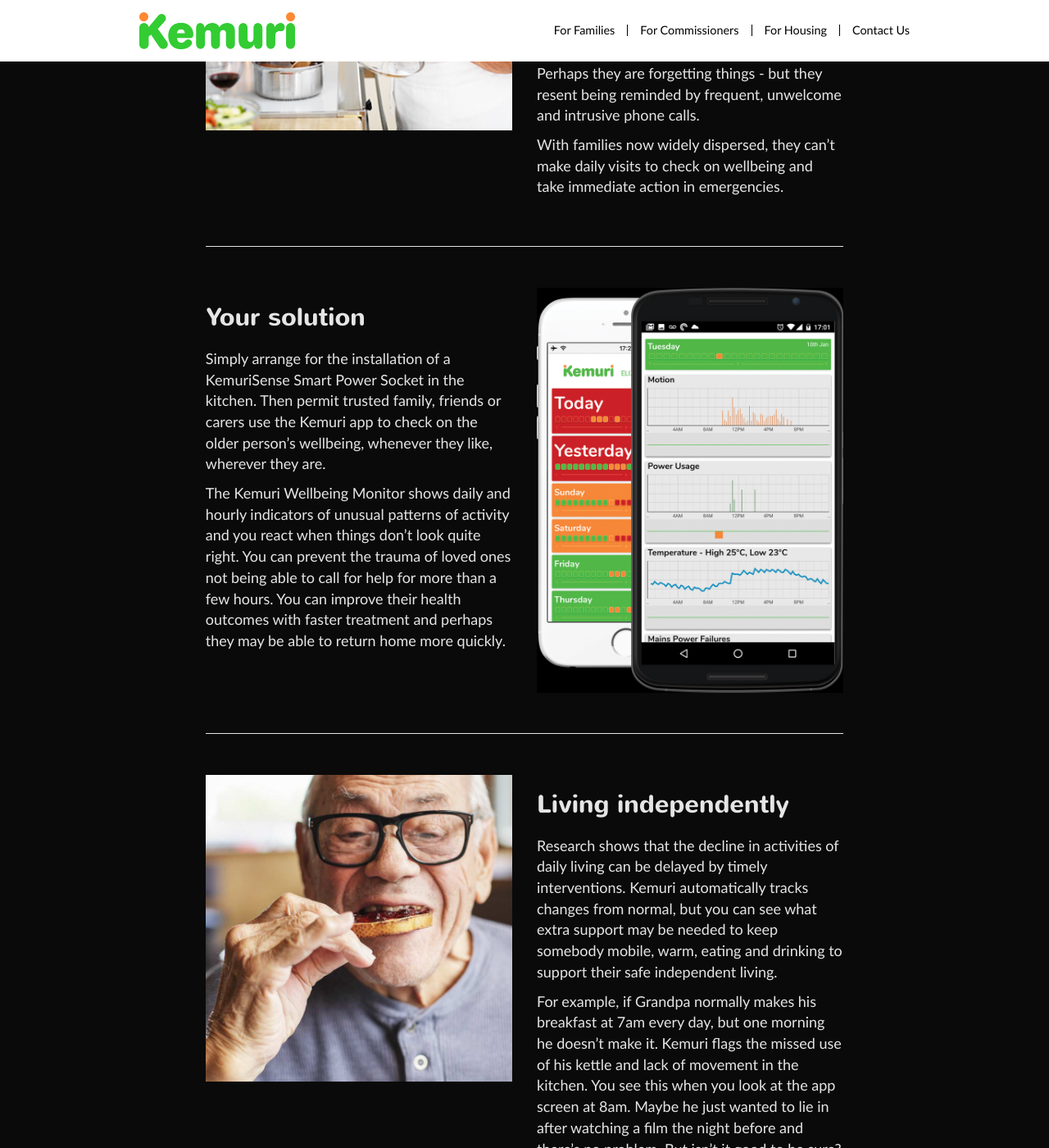
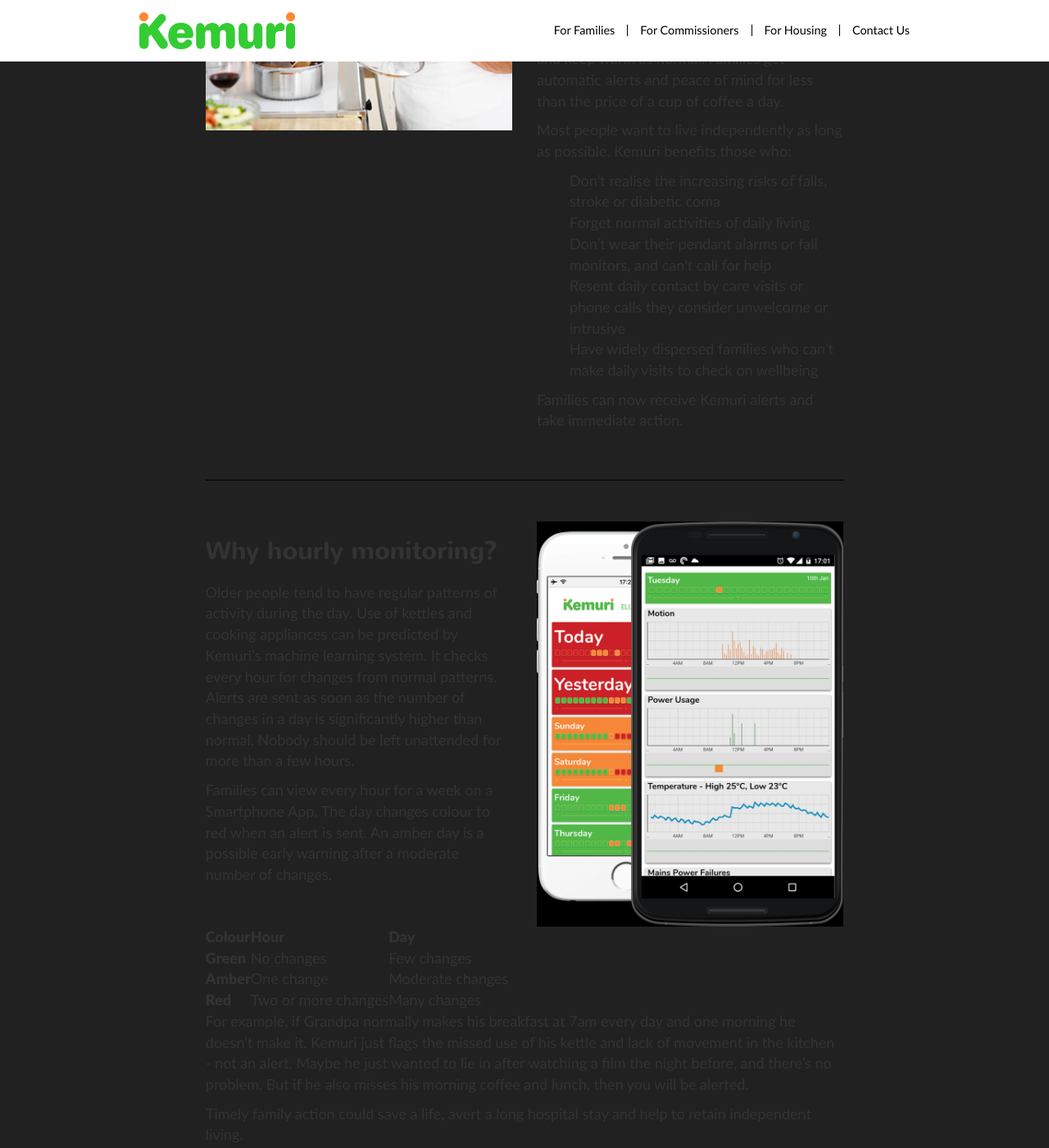
Before and after one commit to intelligentlilli/kemurisense.github.io, a Jekyll site: the page built from telecare-for-family.html, in a window 1280 px wide and 1400 px high, scrolled down 689 px. Shown: the whole window at 82% size. Built offline with Jekyll 4.4.1, drawn with Linux system fonts in a browser that asks for light colours; nearby versions of some CDN libraries; library files that are not in the unit come from our copies; some of the changed text lies outside the part shown.

Commit message:
halfway text change update

```diff
--- a/telecare-for-family.html
+++ b/telecare-for-family.html
@@ -23,7 +23,7 @@
 
 
 
-<div class="section section-black separator" id="the-issue">
+<div class="section section-grey separator" id="the-issue">
   <div class="container featured">
     <div class="row">
       <div class="col-md-10 col-md-push-1">
@@ -32,10 +32,18 @@
             <img width="396" height="420" src="{{ site.baseurl }}/images/kemuri_well-being-396x420.jpg" class="img-responsive wp-post-image" alt="" title="">
           </div>
           <div class="col-md-6">
-            <h2>The Issue</h2>
-            <p>It’s a fact of life that people decline in their old age and that accidents and illness may go undetected for days, or even weeks.  You want to know that your loved ones are safe, healthy and active every day.  Are they moving around, keeping warm, eating and drinking as normal?</p>
-            <p>Perhaps they are proud, and don’t realise the increasing risks of falls, stroke and diabetic coma.  They don’t wear their pendant alarms.  Perhaps they are forgetting things - but they resent being reminded by frequent, unwelcome and intrusive phone calls.
-            <p>With families now widely dispersed, they can’t make daily visits to check  on wellbeing and take immediate action in emergencies. </p>
+            <h2>Who Needs Wellbeing Monitors?</h2>
+            <p>All families with an older generation can benefit from Kemuri.  Families caring for frail or vulnerable people living alone need to identify falls and illness that may otherwise remain undetected for days. </p>
+            <p>Families find out when when loved ones are not able to reach the kitchen, and drink, eat and keep warm as normal.  Families get automatic alerts and peace of mind for less than the price of a cup of coffee a day.</p>
+            <p>Most people want to live independently as long as possible. Kemuri benefits those who:
+              <ul>
+                <li>Don’t realise the increasing risks of falls, stroke or diabetic coma  </li>
+                <li>Forget normal activities of daily living</li>
+                <li>Don’t wear their pendant alarms or fall monitors, and can’t call for help  </li>
+                <li>Resent daily contact by care visits or phone calls they consider unwelcome or intrusive</li>
+                <li>Have widely dispersed families who can’t make daily visits to check on wellbeing</li>
+              </ul>
+            Families can now receive Kemuri alerts and take immediate action.</p>
           </div>
         </div>
       </div>
@@ -44,19 +52,33 @@
 </div>
 
 
-<div class="section section-black separator" id="our-solution">
+<div class="section section-grey separator" id="our-solution">
   <div class="container featured">
     <div class="row">
       <div class="col-md-10 col-md-push-1">
         <div class="row">
           <div class="col-md-6">
-            <h2>Your solution</h2>
-            <p>Simply arrange for the installation of a KemuriSense Smart Power Socket in the kitchen. Then permit trusted family, friends or carers use the Kemuri app to check on the older person’s wellbeing, whenever they like, wherever they are.</p>
+            <h2>Why hourly monitoring?</h2>
+            <p>Older people tend to have regular patterns of activity during the day.  Use of kettles and cooking appliances can be predicted by Kemuri’s machine learning system.  It checks every hour for changes from normal patterns.  Alerts are sent as soon as the number of changes in a day is significantly higher than normal.  Nobody should be left unattended for more than a few hours.</p>
 
-            <p>The Kemuri Wellbeing Monitor shows daily and hourly indicators of unusual patterns of activity and you react when things don’t look quite right.  You can prevent the trauma of loved ones not being able to call for help for more than a few hours.  You can improve their health outcomes with faster treatment and perhaps they may be able to return home more quickly.</p>
+            <p>Families can view every hour for a week on a Smartphone App.  The day changes colour to red when an alert is sent.  An amber day is a possible early warning after a moderate number of changes.  </p>
           </div>
           <div class="col-md-6">
             <img width="400" height="400" src="{{ site.baseurl }}/images/kemuri-ui-android-iphone.jpg" class="img-responsive wp-post-image" alt="" title="">
+          </div>
+
+          <div class="col-md-12">
+            <table class="changes-explanation">
+              <thead><tr><th colspan="2">Colour</th><th>Hour</th><th>Day</th></tr></thead>
+              <tbody>
+                <tr class="green"><th>Green</th><th><span class="swatch"> </span></th><td>No changes</td><td>Few changes</td></tr>
+                <tr class="amber"><th>Amber</th><th><span class="swatch"> </span></th><td>One change</td><td>Moderate changes</td></tr>
+                <tr class="red"><th>Red</th><th><span class="swatch"> </span></th><td>Two or more changes</td><td>Many changes</td></tr>
+              </tbody>
+            </table>
+            <p>For example, if Grandpa normally makes his breakfast at 7am every day and one morning he doesn’t make it.  Kemuri just flags the missed use of his kettle and lack of movement in the kitchen - not an alert.  Maybe he just wanted to lie in after watching a film the night before, and there’s no problem.  But if he also misses his morning coffee and lunch, then you will be alerted.  </p>
+
+            <p>Timely family action could save a life, avert a long hospital stay and help to retain independent living.</p>
           </div>
         </div>
       </div>
@@ -64,7 +86,7 @@
   </div>
 </div>
 
-<div class="section section-black" id="smart">
+<div class="section section-grey" id="smart">
   <div class="container featured">
     <div class="row">
       <div class="col-md-10 col-md-push-1">
@@ -73,9 +95,9 @@
             <img width="400" src="{{ site.baseurl }}/images/man-toast-large.jpg" class="img-responsive wp-post-image" alt="" title="">
           </div>
           <div class="col-md-6">
-            <h2>Living independently</h2>
-            <p>Research shows that the decline in activities of daily living can be delayed by timely interventions.  Kemuri automatically tracks changes from normal, but you can see what extra support may be needed to keep somebody mobile, warm, eating and drinking to support their safe independent living.</p>
-            <p>For example, if Grandpa normally makes his breakfast at 7am every day, but one morning he doesn’t make it.  Kemuri flags the missed use of his kettle and lack of movement in the kitchen.  You see this when you look at the app screen at 8am.  Maybe he just wanted to lie in after watching a film the night before and there’s no problem.  But isn’t it good to be sure?</p>
+            <h2>Who can be alerted?</h2>
+            <p>Any number of approved users of our app can receive alerts by SMS texts or email.  </p>
+            <p>Pattern recognition is fully automatic by machine learning and there are no complicated rules to set up.</p>
           </div>
         </div>
       </div>
```
